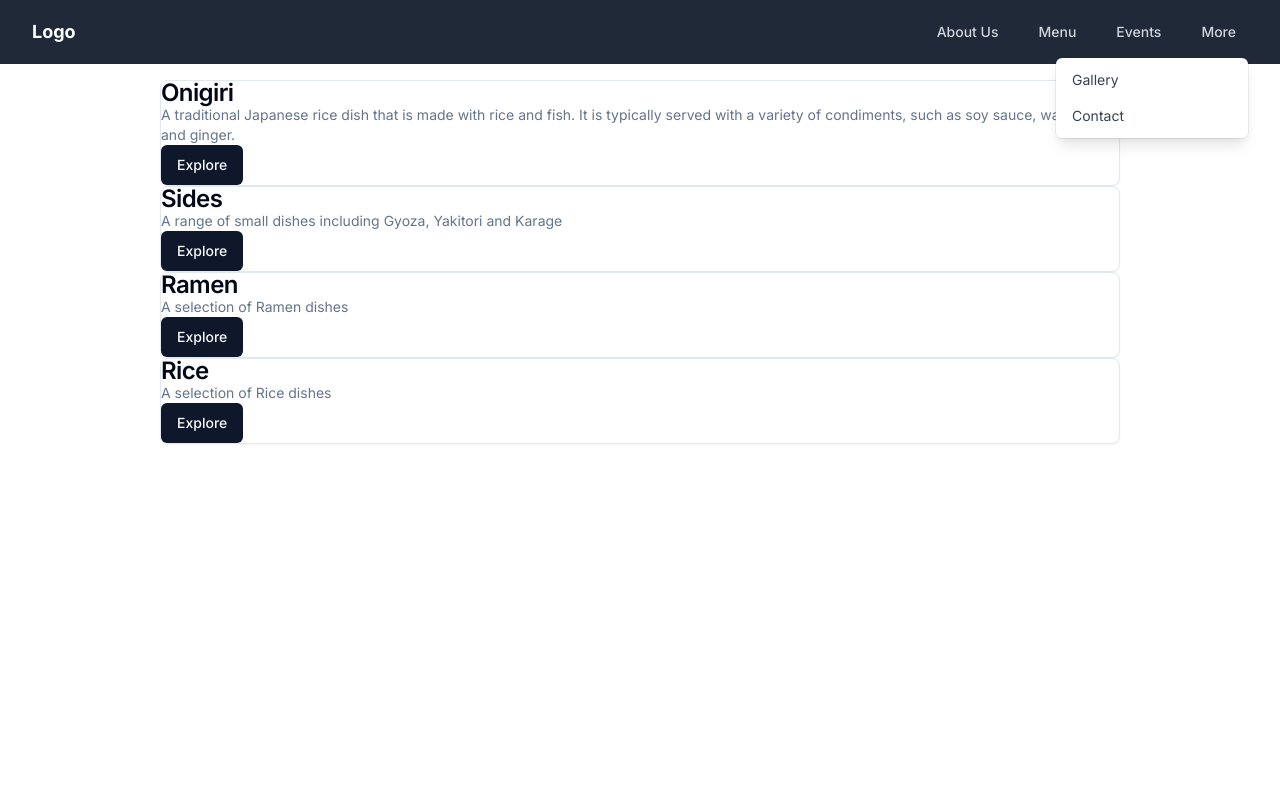
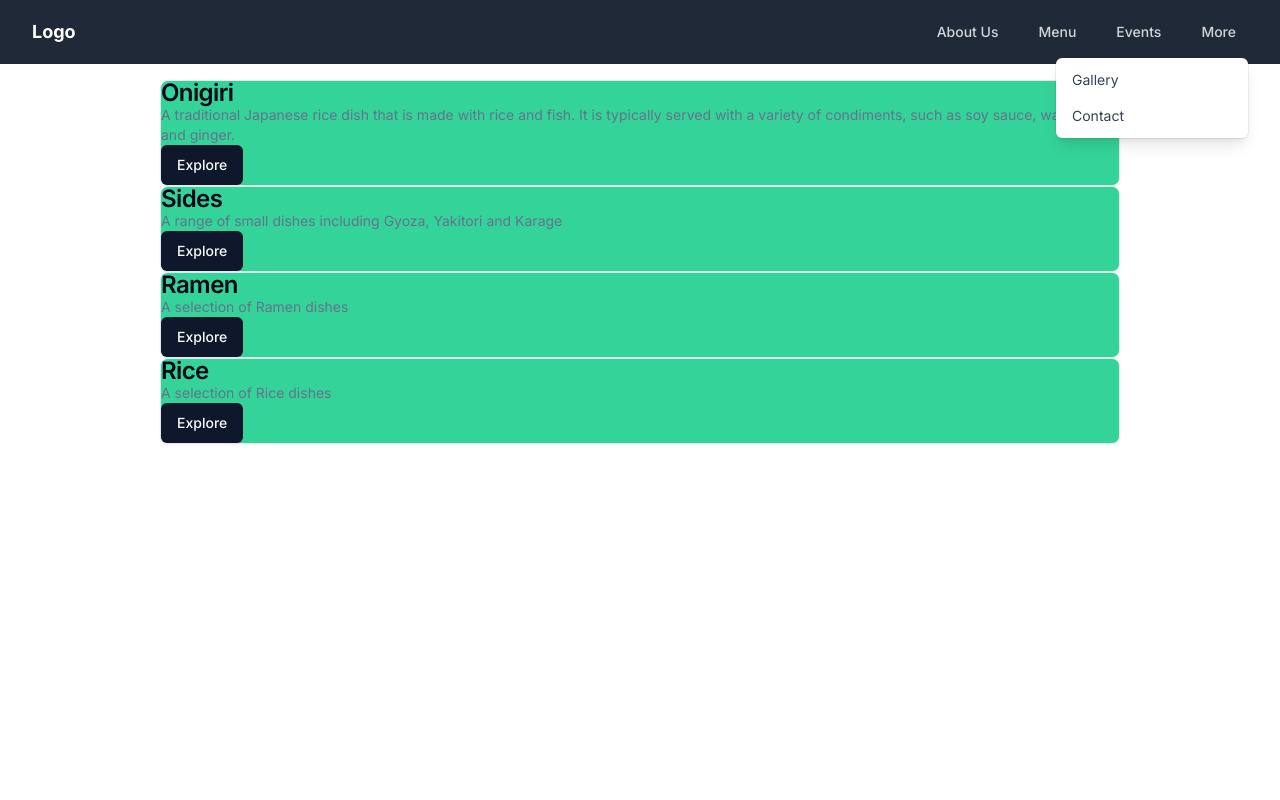
Before and after one commit to Akwei001/Sachi-s-Kitchen, a Next.js app: page /menu in a window 1280 px wide. Shown: the top 800 px of the page. Built offline with nearby package versions, Linux system fonts and the light colour scheme.

Commit message:
card bg colour change

```diff
--- a/src/app/menu/page.tsx
+++ b/src/app/menu/page.tsx
@@ -11,9 +11,9 @@ import { Card,
 
 const MenuPage = () => {
   return (
-    <div className='p-4 lg:px-20 xl:px-40 h-[100vh] md:h-[100vh]flex flex-col md:flex-row items-center '>
+    <div className='p-4 lg:px-20 xl:px-40 h-[100vh] md:h-[100vh]flex flex-col md:flex-row items-center'>
      {menu.map(category => (
-     <Card key={category.id}>
+     <Card key={category.id} className='bg-emerald-400'>
       <CardTitle>
         {category.title}
       </CardTitle>
```
